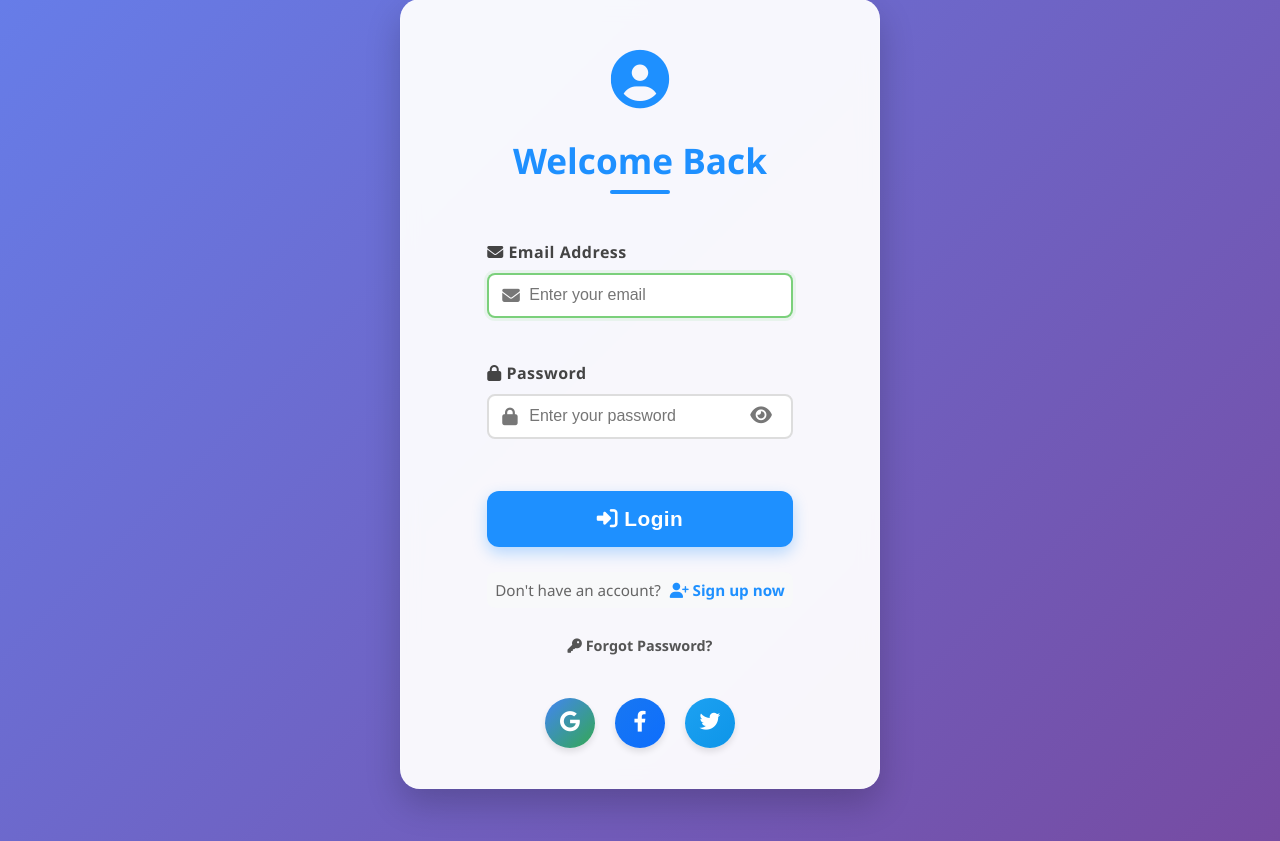
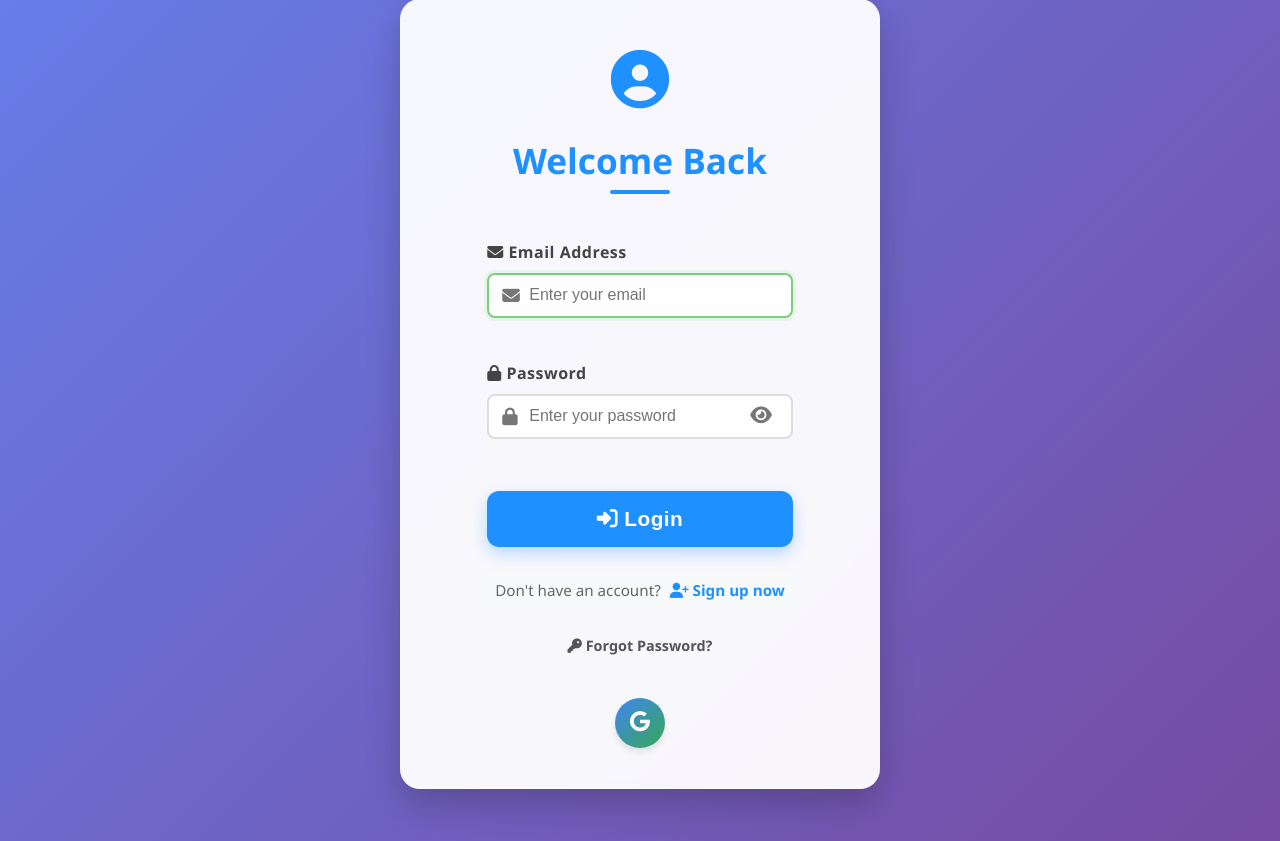
Before and after one commit to biruksendeku/cozy-hotel2, a Node project: template src/views/login.ejs in a window 1280 px wide. Shown: the part 53-894 px from the top of the page. Run offline with Node 20 templates, Linux system fonts and the light colour scheme; the template is opened without the code that fills it, so the values that code supplies are empty; some libraries are stand-ins or nearby versions; some web fonts are replaced.

Commit message:
removed other oauths

```diff
--- a/src/views/login.ejs
+++ b/src/views/login.ejs
@@ -79,12 +79,6 @@
         <a href="/auth/google" class="social-btn social-google" title="Login with Google">
           <i class="fab fa-google"></i>
         </a>
-        <a href="/auth/facebook" class="social-btn social-facebook" title="Login with Facebook">
-          <i class="fab fa-facebook-f"></i>
-        </a>
-        <a href="/auth/x" class="social-btn social-twitter" title="Login with Twitter">
-          <i class="fab fa-twitter"></i>
-        </a>
       </div>
     </form>
   </section>
```
